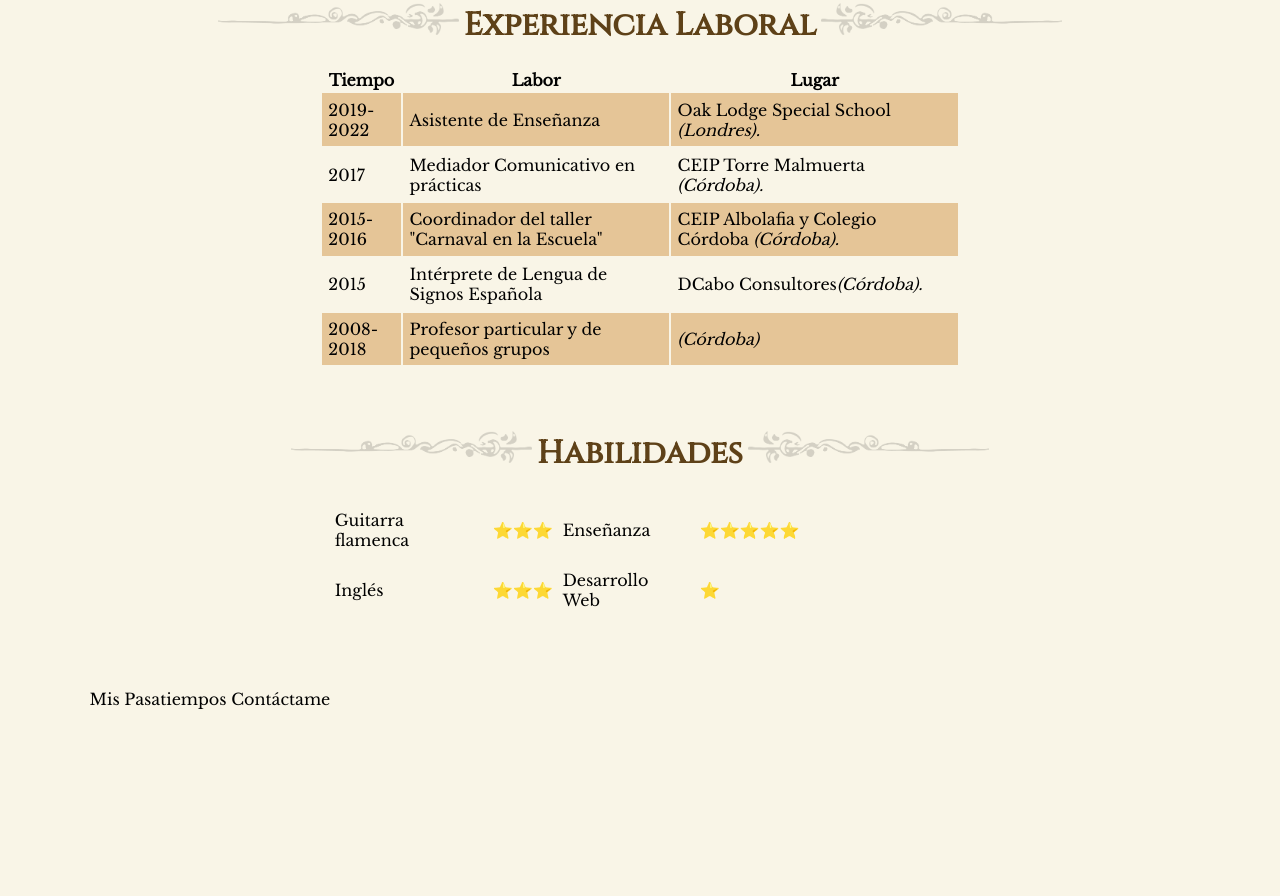
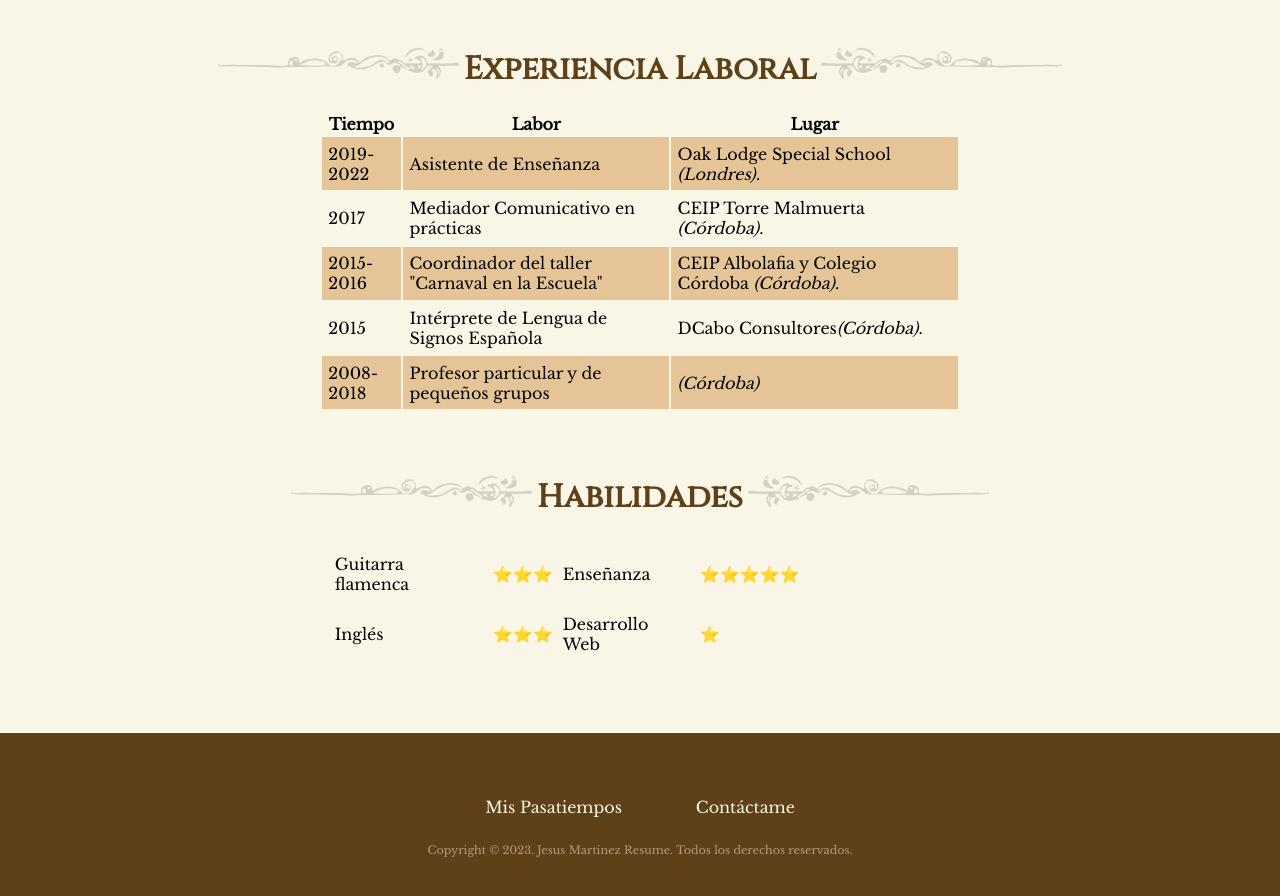
Before and after one commit to Hesures/cv, a plain HTML site: page index.html in a window 1280 px wide. Shown: the part 803-1699 px from the top of the page. Before the commit the page ends 1576 px from the top, so only its background shows below. Drawn offline with nearby package versions, Linux system fonts and the light colour scheme.

Commit message:
Added: footer style and copyright

```diff
--- a/css/styles.css
+++ b/css/styles.css
@@ -1,4 +1,4 @@
-/******************** TAG SELECTORS ********************/
+/******************** ELEMENT SELECTORS ********************/
 a {
     text-decoration: none;
     color: black;
@@ -8,10 +8,6 @@ body {
     margin: 0;
     background-color: #F9F5E7;
     font-family: 'Libre Baskerville', serif;
-}
-
-footer {
-    margin: 5% 7%;
 }
 
 hr {
@@ -92,6 +88,27 @@ ul li::marker {
     text-align: center;
 }
 
+/*********************** FOOTER ***************************/
+
+footer {
+    margin: 5% 0 0;
+    background-color: #5e4118;
+    padding: 5%;
+    text-align: center;
+}
+
+footer a{
+    color: #F9F5E7;
+    padding: 0 3%;
+}
+
+.footer-text {
+    font-size: 0.7rem;
+    color: #F9F5E7;
+    opacity: 50%;
+    line-height: 4;
+}
+
 
 /***********************  MEDIA ***************************/
 
--- a/index.html
+++ b/index.html
@@ -1,12 +1,13 @@
+<!DOCTYPE html>
 <html lang="en">
 <head>
     <meta charset="UTF-8">
     <meta http-equiv="X-UA-Compatible" content="IE=edge">
     <meta name="viewport" content="width=device-width, initial-scale=1.0">
-    <title>Jesus Martinez CV</title>
+    <title>Jesus Martinez Resume</title>
 
     <!-- STYLES -->
-    <link rel="stylesheet" href="css/styles.css">
+    <link rel="stylesheet" href="./css/styles.css">
 
     <!-- FONTS
     font-family: 'Cinzel', serif;
@@ -25,7 +26,7 @@
         <h1>Jesús Martínez</h1>
 
         <div class="center">
-            <img class="img-jesus" src="images/jesus-portrait.png" alt="Retrato de Jesús Martínez">
+            <img class="img-jesus" src="./images/jesus-portrait.png" alt="Retrato de Jesús Martínez">
         </div>
 
         <div class="margin-left">
@@ -34,7 +35,7 @@
 
     </section>
 
-<!------------------------------ FORMACION ACADEMICA ------------------------------------->
+<!------------------------------ EDUCATION ------------------------------------->
 
     <div class="separator">
         <img src="images/linea-dcha.png" alt="linea derecha" class="line">
@@ -51,7 +52,7 @@
         </ul>
     </div>
 
-<!------------------------------ EXPERIENCIA LABORAL ------------------------------------->
+<!------------------------------ WORK EXPERIENCE ------------------------------------->
 
     <div class="separator">
         <img src="images/linea-dcha.png" alt="linea derecha" class="line">
@@ -97,7 +98,7 @@
         </table>
     </div>
 
-<!------------------------------ HABILIDADES ------------------------------------->
+<!------------------------------ SKILLS ------------------------------------->
 
     <div class="separator">
         <img src="images/linea-dcha.png" alt="linea derecha" class="line">
@@ -122,11 +123,15 @@
         </table>
     </div>
 
+<!------------------------------ ACHIEVEMENTS AND CERTIFICATIONS ------------------------------------->
+
+
 <!------------------------------ FOOTER ------------------------------------->
 
 <footer>
     <a href="mis_pasatiempos.html">Mis Pasatiempos</a>
     <a href="contactame.html">Contáctame</a>
+    <p class="footer-text">Copyright © 2023. Jesus Martinez Resume. Todos los derechos reservados.</p>
 </footer>
 
 </body>
```
Also changed, not shown: contactame.html (+10 -1 lines).
